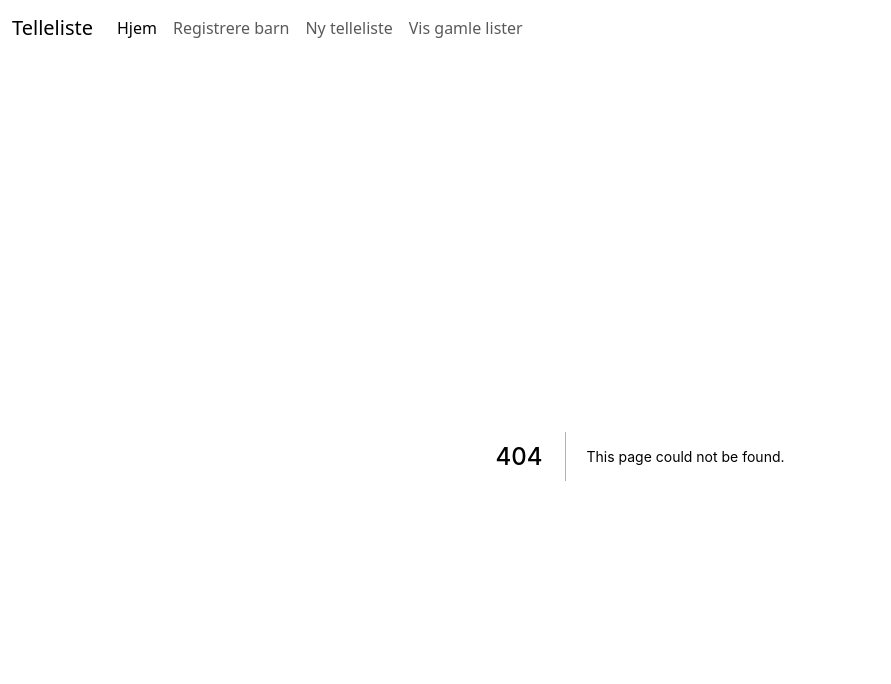
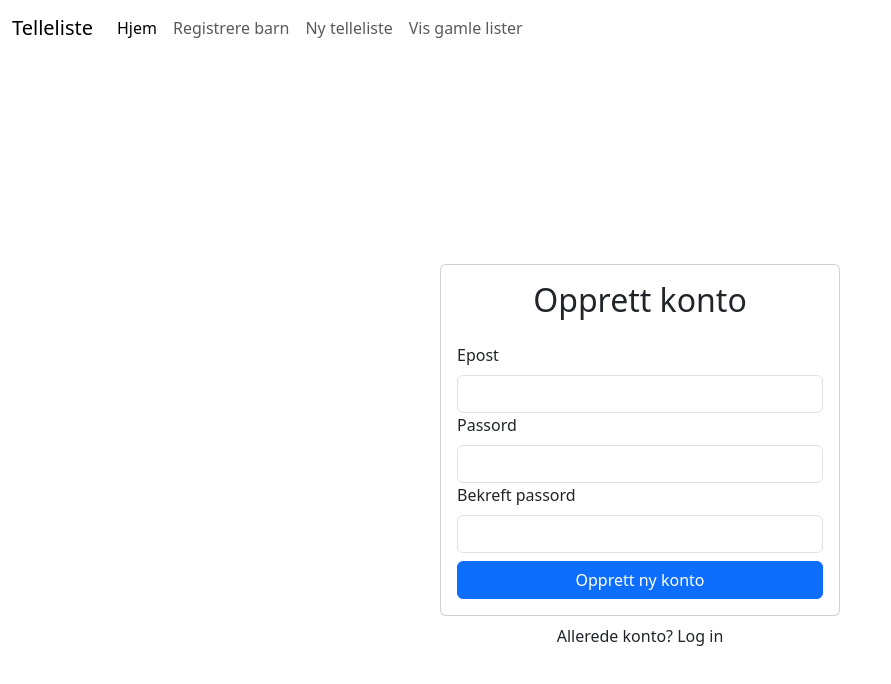
Before and after one commit to torhenningegenes/telleliste, a Next.js app: page /home in a window 1280 px wide. Before the commit this address had no page. Shown: the top 684 px of the page, without its empty margins (0-891 px from the left). Built offline with nearby package versions, Linux system fonts and the light colour scheme.

Commit message:
rebuilding firebase signup

```diff
--- /dev/null
+++ b/context/signUp.js
@@ -0,0 +1,55 @@
+import { Fragment } from "react";
+import { Card, Button, Form, Container } from "react-bootstrap";
+import React, { useRef } from "react";
+
+// const hideNav = function() {
+
+//   <Nav style={{display: 'hidden'}}
+// }
+
+function SignUp() {
+  const emailRef = useRef();
+  const passwordRef = useRef();
+  const passwordConfirmRef = useRef();
+
+  return (
+    <Fragment>
+      <Container
+        className="d-flex align-items-center justify-content-center "
+        style={{ minHeight: "100vh" }}
+      >
+        <div className="w-100 " style={{ maxWidth: "400px" }}>
+          <Card>
+            <Card.Body>
+              <h2 className="center mb-4">Opprett konto</h2>
+              <Form>
+                <Form.Group id="epost">
+                  <Form.Label>Epost</Form.Label>
+                  <Form.Control type="email" ref={emailRef} required />
+                </Form.Group>
+                <Form.Group id="password">
+                  <Form.Label>Passord</Form.Label>
+                  <Form.Control type="password" ref={passwordRef} required />
+                </Form.Group>
+                <Form.Group id="password-confirm">
+                  <Form.Label>Bekreft passord</Form.Label>
+                  <Form.Control
+                    type="password"
+                    ref={passwordConfirmRef}
+                    required
+                  />
+                </Form.Group>
+                <Button type="submit" className="w-100 mt-2">
+                  Opprett ny konto
+                </Button>
+              </Form>
+            </Card.Body>
+          </Card>
+          <div className="w-100 text-center mt-2">Allerede konto? Log in</div>
+        </div>
+      </Container>
+    </Fragment>
+  );
+}
+
+export default SignUp;
--- a/next.config.js
+++ b/next.config.js
@@ -1,6 +1,16 @@
 /** @type {import('next').NextConfig} */
 const nextConfig = {
   reactStrictMode: true,
-}
+  webpack: (config, { isServer }) => {
+    // Fixes npm packages that depend on `fs` module
+    if (!isServer) {
+      config.resolve.fallback = {
+        fs: false,
+      };
+    }
 
-module.exports = nextConfig
+    return config;
+  },
+};
+
+module.exports = nextConfig;
--- a/pages/_app.js
+++ b/pages/_app.js
@@ -1,20 +1,18 @@
 import "../styles/globals.css";
 import "bootstrap/dist/css/bootstrap.css";
-import Fragment from "react";
 import Nav from "../components/nav";
 import { AppWrapper } from "./AppWrapper";
-import Head from "../components/head";
 
 // import Head from "../components/head";
 
 function MyApp({ Component, pageProps }) {
   return (
-    <>
+    <div>
       <AppWrapper>
         <Nav />
         <Component {...pageProps} />
       </AppWrapper>
-    </>
+    </div>
   );
 }
 
--- /dev/null
+++ b/pages/home.js
@@ -0,0 +1,7 @@
+import SignUp from "../context/signUp";
+
+function Home() {
+  return <SignUp />;
+}
+
+export default Home;
```
Also changed, not shown: components/cloudFirestore/Write.js (+22 -0 lines), context/auth-context.js (added, +16 -0 lines), context/auth.js (added, +39 -0 lines), firebase/firebaseConfig.js (added, +45 -0 lines), firebase/initFirebase.js (deleted, +0 -42 lines), package.json (+6 -2 lines), pages/index.js (+20 -18 lines), 1 other file (tests, documents, lock files or other folders).
